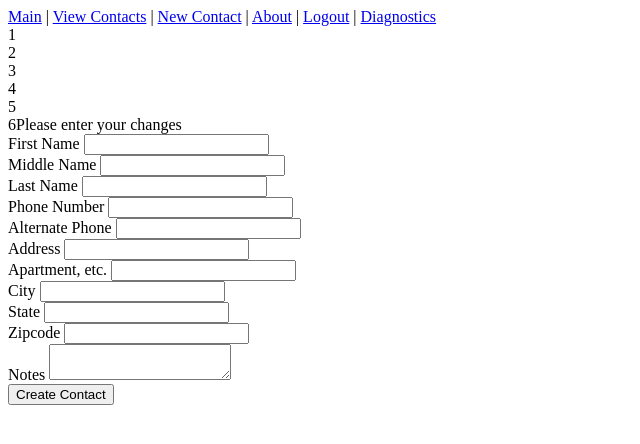
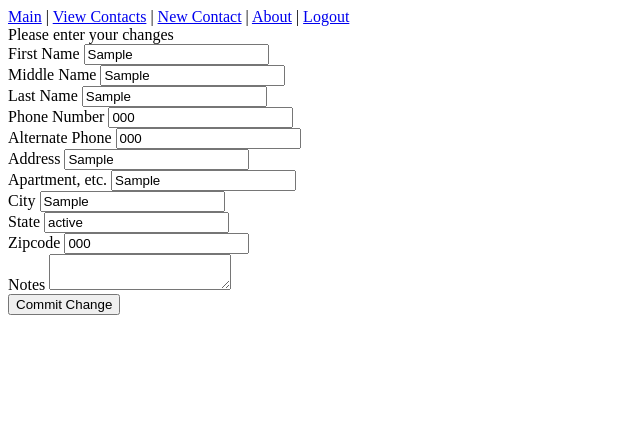
Before and after one commit to peterjmartinson/Kontakty, a PHP site: page /updateKontakt.php?id=1 in a window 1280 px wide. Shown: the top 444 px of the page, without its empty margins (0-640 px from the left). Run offline with PHP 8.4, Linux system fonts and the light colour scheme; the visitor is signed in with stand-in values (Sample User, id 1); tables that the repository leaves empty or names only in its code hold one stand-in row (values such as "Sample post"); data that the repository does not hold is empty.

Commit message:
Update works

```diff
--- a/header.php
+++ b/header.php
@@ -50,8 +50,8 @@
 					<a href='view.php'>View Contacts</a> |
 					<a href='newKontakt.php'>New Contact</a> |
 					<a href='about.php'>About</a> |
-					<a href='logout.php'>Logout</a> |
-					<a href='diagnostic.php'>Diagnostics</a>";
+					<a href='logout.php'>Logout</a>";
+					// <a href='diagnostic.php'>Diagnostics</a>";
 	}
 	else {
 		echo "<a href='index.php'>Main</a> |
--- a/updateKontakt.php
+++ b/updateKontakt.php
@@ -1,95 +1,115 @@
 <?php
 
   /* updateKontakt.php */
+  // This gets called from 'view.php' with the GET
+	// superglobal $_GET['id'] superglobal appended to
+	// the URL.  This file runs two ways, discriminated
+	// by whether the form was submitted.  If nothing
+	// has been submitted, such as just after we get here
+	// from the 'view.php' edit link, a form is presented
+	// to the user.  The code queries the database for the
+	// record identified by the 'id', and the entries from
+	// that record are used to populate the form.  The user
+	// modifies the values in the form, and submits.  Then,
+	// the values from the form are used to update the
+	// database record, which is selected by the
+	// $_GET['id'] variable.
 
 	require_once 'header.php';
-// Nest everything in 'if ( !isset($_GET['id']) )'
-echo "<br>1";
+
   // get $id from the URI, passed over from 'view.php'
   $id = $_GET['id'];
 
-echo "<br>2";
-	// initialize the varibles to be empty
-	// They'll be filled, first, by the initial
-	// database query, and second, by the form submission
-	$first    = $middle   = $last = $phone_1 = $phone_2 =
-	$street_1 = $street_2 = $city = $state   = $zip     =
-	$notes    = $created  = '';
-
-echo "<br>3";
-	/* -BEGIN- Initial database query */
-  // Getting the contact's information
-	$queryString = "SELECT * FROM contacts WHERE id=:id";
-
-echo "<br>4";
-	try {
-	  $query = $konnection->prepare($queryString);
-		$query->bindParam(':id', $id, PDO::PARAM_INT);
-    $query->execute();
-		$result = $query->fetch(PDO::FETCH_ASSOC);
-	}
-	catch( PDOException $e ) {
-	  echo $sql."<br>".$e->getMessage();
-	}
-
-echo "<br>5";
-	// assign the fields to the variables
-  foreach ( $result as $row ) {
-	  foreach ( $row as $column => $field ) {
-		  $$column = $field;
-	  }
-	}
-  /* -END- Initial database query */
-
-echo "<br>6";
 	// if (TRUE), then run the update query
 	// else if (FALSE), then display the form
   if ( isset($_POST['last']) ) {
 	  // update the contact record
-echo "<br>1";
     $queryUpdateString = "UPDATE contacts "
 			. "SET "
-			.  "first    = :first,
-					middle   = :middle,
-					last     = :last,
-					phone_1  = :phone_1,
-					phone_2  = :phone_2,
-					street_1 = :street_1,
-					street_2 = :street_2,
-					city     = :city,
-					state    = :state,
-					zip      = :zip,
-					notes    = :notes "
+			.   "first    = :first, "
+			.		"middle   = :middle, "
+			.		"last     = :last, "
+			.		"phone_1  = :phone_1, "
+			.		"phone_2  = :phone_2, "
+			.		"street_1 = :street_1, "
+			.		"street_2 = :street_2, "
+			.		"city     = :city, "
+			.		"state    = :state, "
+			.		"zip      = :zip, "
+			.		"notes    = :notes "
 			. "WHERE "
 			.  "id       = $id";
 
 		try {
 			$query = $konnection->prepare($queryUpdateString);
-			$query->bindParam(':first', $first, PDO::PARAM_INT);
-			$query->bindParam(':middle', $middle, PDO::PARAM_INT);
-			$query->bindParam(':last', $last, PDO::PARAM_INT);
-			$query->bindParam(':phone_1', $phone_1, PDO::PARAM_INT);
-			$query->bindParam(':phone_2', $phone_2, PDO::PARAM_INT);
-			$query->bindParam(':street_1', $street_1, PDO::PARAM_INT);
-			$query->bindParam(':street_2', $street_2, PDO::PARAM_INT);
-			$query->bindParam(':city', $city, PDO::PARAM_INT);
-			$query->bindParam(':state', $state, PDO::PARAM_INT);
-			$query->bindParam(':zip', $zip, PDO::PARAM_INT);
-			$query->bindParam(':notes', $notes, PDO::PARAM_INT);
+			$query->bindParam(':first', $_POST['first'],
+			  PDO::PARAM_INT);
+			$query->bindParam(':middle', $_POST['middle'],
+			  PDO::PARAM_INT);
+			$query->bindParam(':last', $_POST['last'],
+			  PDO::PARAM_INT);
+			$query->bindParam(':phone_1', $_POST['phone_1'],
+			  PDO::PARAM_INT);
+			$query->bindParam(':phone_2', $_POST['phone_2'],
+			  PDO::PARAM_INT);
+			$query->bindParam(':street_1', $_POST['street_1'],
+			  PDO::PARAM_INT);
+			$query->bindParam(':street_2', $_POST['street_2'],
+			  PDO::PARAM_INT);
+			$query->bindParam(':city', $_POST['city'],
+			  PDO::PARAM_INT);
+			$query->bindParam(':state', $_POST['state'],
+			  PDO::PARAM_INT);
+			$query->bindParam(':zip', $_POST['zip'],
+			  PDO::PARAM_INT);
+			$query->bindParam(':notes', $_POST['notes'],
+			  PDO::PARAM_INT);
 			$query->execute();
+		}
+		catch( PDOException $e ) {
+			echo "<br>".$e->getMessage();
+		}
+    echo "<br>Contact updated successfully.";
+		echo "<br>Click <a href='view.php'>here</a> "
+		  .  "to return to your contacts list.";
+	}
+	else {
+		// initialize the varibles to be empty
+		// They'll be filled by the initial database query
+		$first    = $middle   = $last = $phone_1 = $phone_2 =
+		$street_1 = $street_2 = $city = $state   = $zip     =
+		$notes    = $created  = '';
+
+		/* -BEGIN- Initial database query */
+		// Getting the contact's information
+		$queryString = "SELECT * FROM contacts WHERE id=:id";
+
+		try {
+			$query = $konnection->prepare($queryString);
+			$query->bindParam(':id', $id, PDO::PARAM_INT);
+			$query->execute();
+			$result = $query->fetch(PDO::FETCH_ASSOC);
 		}
 		catch( PDOException $e ) {
 			echo $sql."<br>".$e->getMessage();
 		}
-    echo "<br>Contact updated successfully.";
-		echo "<br>Click<a href='view.php'>here</a> "
-		  .  "to return to your contacts list.";
-	}
-	else {
-	  // gimme the form to fill out
-	  echo "Please enter your changes<br>";
+
+		$first = $result['first'];
+		$middle = $result['middle'];
+		$last = $result['last'];
+		$phone_1 = $result['phone_1'];
+		$phone_2 = $result['phone_2'];
+		$street_1 = $result['street_1'];
+		$street_2 = $result['street_2'];
+		$city = $result['city'];
+		$state = $result['state'];
+		$zip = $result['zip'];
+		$notes = $result['notes'];
+		/* -END- Initial database query */
+
+		echo "<br>Please enter your changes<br>";
 		echo <<<_END
-			<form method='post' action='newKontakt.php'>
+			<form method='post' action='updateKontakt.php?id=$id'>
 				First Name
 					<input type='text' maxlength='16'
 					  name='first' value='$first'><br>
@@ -123,7 +143,7 @@ echo "<br>1";
 				Notes
 					<textarea maxlength='4096'
 					  name='notes' value='$notes'></textarea><br>
-				<input type='submit' value='Create Contact'><br>
+				<input type='submit' value='Commit Change'><br>
 			</form>
 _END;
 	}
```
Also changed, not shown: 2 other files.
